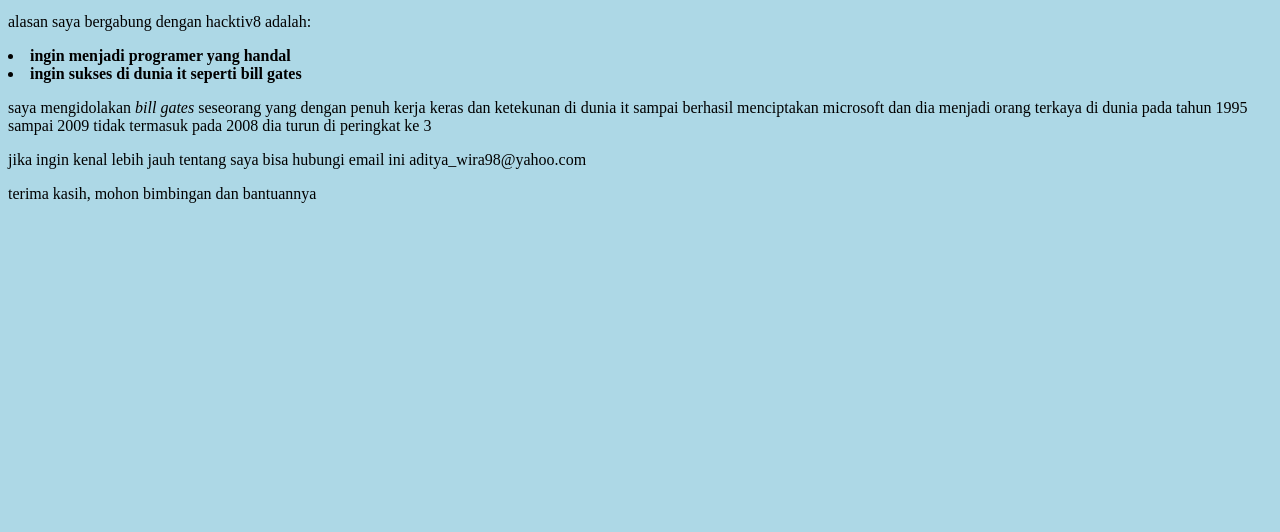
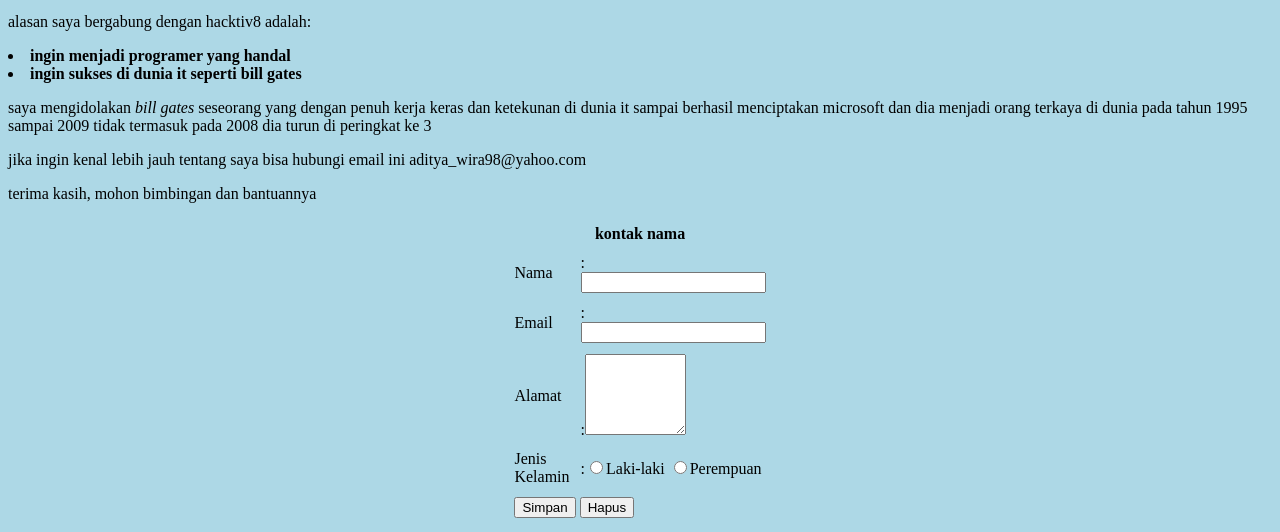
Before and after one commit to adityawira15/adityawira15.github.io, a plain HTML site: page index.html in a window 1280 px wide. Shown: the part 512-1044 px from the top of the page. Before the commit the page ends 800 px from the top, so only its background shows below. Drawn offline with Linux system fonts and the light colour scheme.

Commit message:
tidy up my code"

```diff
--- a/index.html
+++ b/index.html
@@ -34,7 +34,40 @@
    jika ingin kenal lebih jauh tentang saya bisa hubungi email ini aditya_wira98@yahoo.com
 </p>
 <p>
-  terima kasih, mohon bimbingan dan bantuannya
+   terima kasih, mohon bimbingan dan bantuannya
 </p>
+<form action="save.html" method="get">
+  <table width="10%" align="center" cellspacing="1" cellpadding="5">
+  <tr>
+    <th colspan="2">kontak nama</th>
+  </tr>
+  <tr>
+    <td>Nama</td>
+    <td>
+      :<input type="text" name="nama"></td>
+  </tr>
+  <tr>
+    <td>Email</td>
+    <td>
+      :<input type="text" name="email"></td>
+  </tr>
+  <tr>
+    <td>Alamat</td>
+    <td>
+      :<textarea name="alamat" cols="10px" rows="5px"></textarea>
+    </td>
+  </tr>
+  <tr>
+    <td>Jenis Kelamin</td>
+    <td>
+      :<input type="radio" name="JK" value="Laki-laki">Laki-laki <input type="radio" name="JK" value="Perempuan">Perempuan</td>
+  </tr>
+  <tr>
+    <td colspan="2">
+      <input type="submit" name="submit" value="Simpan">
+      <input type="reset" name="Hapus" value="Hapus"></td>
+  </tr>
+  </table>
+</form>
 </body>
 </html>
```
